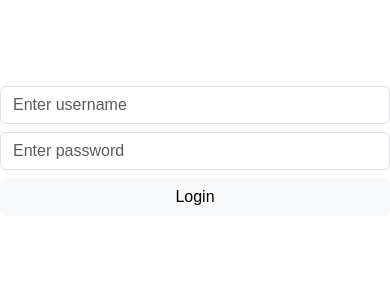
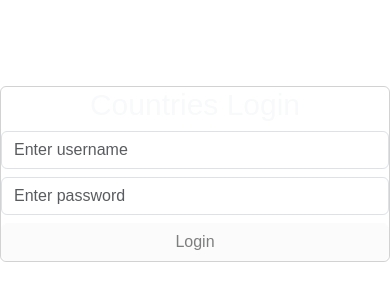
Before and after one commit to rubanero14/countries-data-next-app, a Next.js app: page /login in a window 390 px wide. Shown: the part 90-390 px from the top of the page. Built offline with nearby package versions, Linux system fonts and the light colour scheme.

Commit message:
added styling

```diff
--- /dev/null
+++ b/app/countries/[name]/page.module.css
@@ -0,0 +1,7 @@
+.countriesList {
+  list-style: none;
+  padding: 0;
+}
+
+@media screen and (max-width: 600px) {
+}
--- /dev/null
+++ b/app/dashboard/page.module.css
@@ -0,0 +1,7 @@
+.countriesList {
+  list-style: none;
+  padding: 0;
+}
+
+@media screen and (max-width: 600px) {
+}
--- a/app/globals.css
+++ b/app/globals.css
@@ -27,6 +27,11 @@ body {
   -moz-osx-font-smoothing: grayscale;
 }
 
+.wrapper {
+  margin: 3rem auto;
+  padding: 0 20px;
+}
+
 * {
   box-sizing: border-box;
   padding: 0;
--- a/app/login/Login.module.css
+++ /dev/null
@@ -1,10 +0,0 @@
-.card {
-  width: 300px;
-  margin: 45vmin auto;
-}
-
-@media screen and (max-width: 600px) {
-  .card {
-    width: 100%;
-  }
-}
--- a/app/login/page.js
+++ b/app/login/page.js
@@ -1,21 +1,45 @@
-import styles from "./Login.module.css";
+"use client";
+import styles from "./page.module.css";
 import Link from "next/link";
+import { useState, useEffect } from "react";
 
 export default function Login() {
+  const [username, setUsername] = useState("");
+  const [password, setPassword] = useState("");
+  const [enableSubmit, setEnableSubmit] = useState(false);
+
+  useEffect(() => {
+    if (username !== "" && password !== "") {
+      return setEnableSubmit(true);
+    }
+    setEnableSubmit(false);
+  }, [username, password]);
+
   return (
     <>
-      <div className={styles.card}>
+      <div className={styles.login + " bg-transparent card"}>
+        <h1 className={styles.loginTitle + " text-light text-center"}>
+          Countries Login
+        </h1>
         <input
           className="form-control mb-2"
           type="text"
           placeholder="Enter username"
+          onChange={(e) => setUsername(e.target.value)}
         />
         <input
           className="form-control mb-2"
           type="password"
           placeholder="Enter password"
+          onChange={(e) => setPassword(e.target.value)}
         />
-        <Link href="/dashboard" className="btn btn-light w-100">
+        <Link
+          href="/dashboard"
+          className={
+            "btn btn-light w-100 " + (!enableSubmit ? styles.linkDisabled : "")
+          }
+          disabled={!enableSubmit}
+        >
           Login
         </Link>
       </div>
--- /dev/null
+++ b/app/login/page.module.css
@@ -0,0 +1,20 @@
+.login {
+  width: 300px;
+  margin: 45vmin auto;
+}
+
+.linkDisabled,
+.linkDisabled:hover {
+  cursor: not-allowed;
+  opacity: 0.5;
+}
+
+.loginTitle {
+  font-size: 30px;
+}
+
+@media screen and (max-width: 600px) {
+  .login {
+    width: 100%;
+  }
+}
```
Also changed, not shown: app/countries/[name]/page.js (+37 -8 lines), app/dashboard/page.js (+10 -8 lines).
